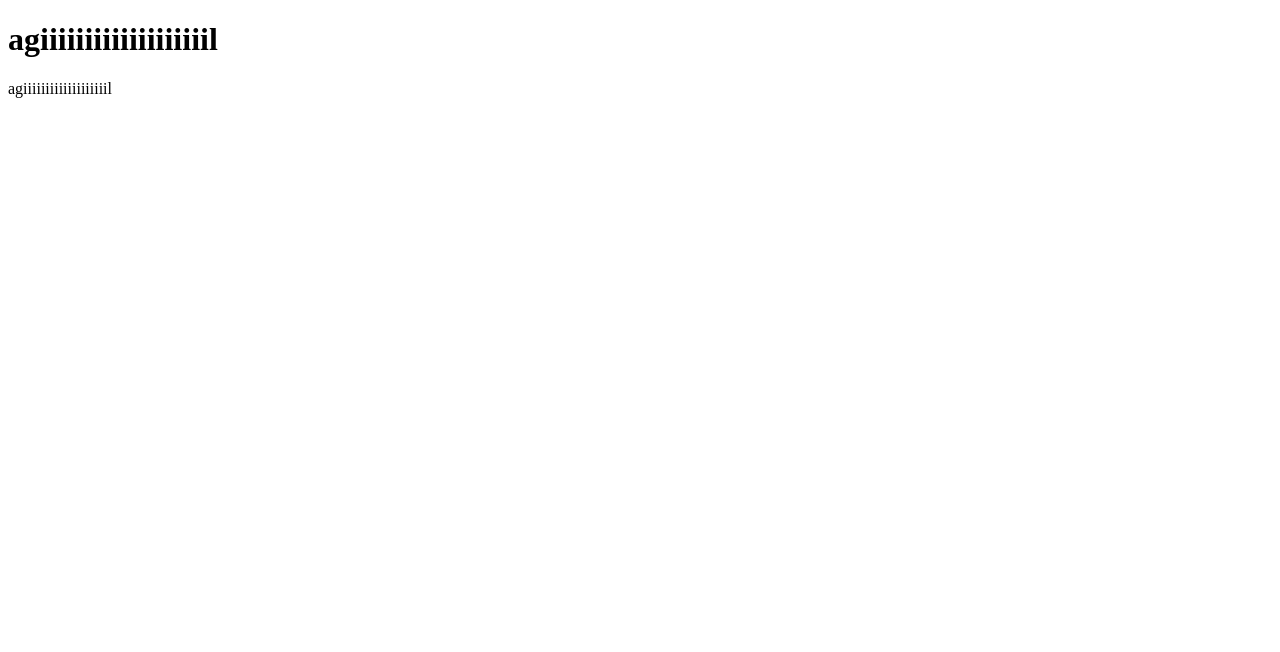
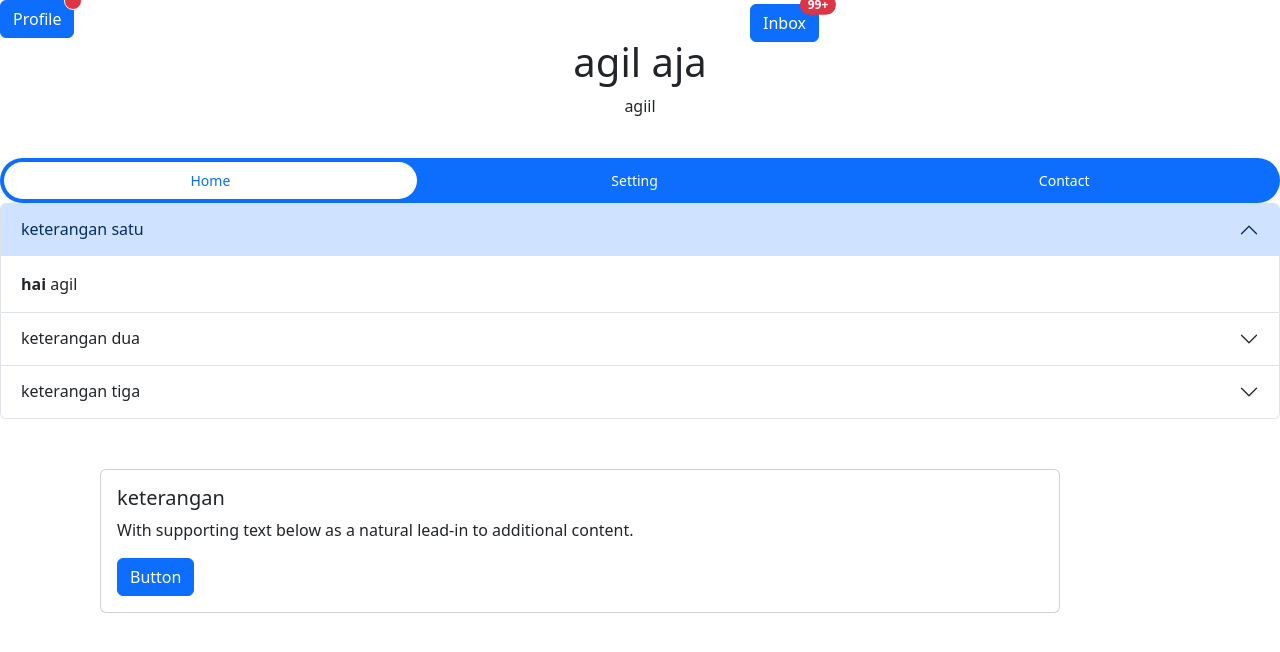
Before and after one commit to Nisfuuu/agil, a plain HTML site: page index.html in a window 1280 px wide. Drawn offline with nearby package versions, Linux system fonts and the light colour scheme.

Commit message:
agilsyahdan

```diff
--- a/index.html
+++ b/index.html
@@ -5,9 +5,76 @@
     <meta http-equiv="X-UA-Compatible" content="IE=edge" />
     <meta name="viewport" content="width=device-width, initial-scale=1.0" />
     <title>Document</title>
+    <link href="https://cdn.jsdelivr.net/npm/bootstrap@5.3.0-alpha3/dist/css/bootstrap.min.css" rel="stylesheet" integrity="sha384-KK94CHFLLe+nY2dmCWGMq91rCGa5gtU4mk92HdvYe+M/SXH301p5ILy+dN9+nJOZ" crossorigin="anonymous" />
+    <link rel="stylesheet" href="style.css" />
   </head>
   <body>
-    <h1>agiiiiiiiiiiiiiiiiiiil</h1>
-    <p>agiiiiiiiiiiiiiiiiiiil</p>
+    <button type="button" class="btn btn-primary position-relative">
+      Profile
+      <span class="position-absolute top-0 start-100 translate-middle p-2 bg-danger border border-light rounded-circle">
+        <span class="visually-hidden">New alerts</span>
+      </span>
+    </button>
+    <h1 class="nama">agil aja</h1>
+    <p class="nama">agiil</p>
+    <button type="button" class="btn btn-primary position-relative button-merah">
+      Inbox
+      <span class="position-absolute top-0 start-100 translate-middle badge rounded-pill bg-danger">
+        99+
+        <span class="visually-hidden">unread messages</span>
+      </span>
+    </button>
+    <ul
+      class="nav nav-pills nav-fill gap-2 p-1 small bg-primary rounded-5 shadow-sm"
+      id="pillNav2"
+      role="tablist"
+      style="--bs-nav-link-color: var(--bs-white); --bs-nav-pills-link-active-color: var(--bs-primary); --bs-nav-pills-link-active-bg: var(--bs-white)"
+    >
+      <li class="nav-item" role="presentation">
+        <button class="nav-link active rounded-5" id="home-tab2" data-bs-toggle="tab" type="button" role="tab" aria-selected="true">Home</button>
+      </li>
+      <li class="nav-item" role="presentation">
+        <button class="nav-link rounded-5" id="profile-tab2" data-bs-toggle="tab" type="button" role="tab" aria-selected="false">Setting</button>
+      </li>
+      <li class="nav-item" role="presentation">
+        <button class="nav-link rounded-5" id="contact-tab2" data-bs-toggle="tab" type="button" role="tab" aria-selected="false">Contact</button>
+      </li>
+    </ul>
+
+    <div class="accordion" id="accordionExample">
+      <div class="accordion-item">
+        <h2 class="accordion-header">
+          <button class="accordion-button" type="button" data-bs-toggle="collapse" data-bs-target="#collapseOne" aria-expanded="true" aria-controls="collapseOne">keterangan satu</button>
+        </h2>
+        <div id="collapseOne" class="accordion-collapse collapse show" data-bs-parent="#accordionExample">
+          <div class="accordion-body"><strong>hai</strong> agil</div>
+        </div>
+      </div>
+      <div class="accordion-item">
+        <h2 class="accordion-header">
+          <button class="accordion-button collapsed" type="button" data-bs-toggle="collapse" data-bs-target="#collapseTwo" aria-expanded="false" aria-controls="collapseTwo">keterangan dua</button>
+        </h2>
+        <div id="collapseTwo" class="accordion-collapse collapse" data-bs-parent="#accordionExample">
+          <div class="accordion-body"><strong>HAI</strong> my name is agilsyahdan</div>
+        </div>
+      </div>
+      <div class="accordion-item">
+        <h2 class="accordion-header">
+          <button class="accordion-button collapsed" type="button" data-bs-toggle="collapse" data-bs-target="#collapseThree" aria-expanded="false" aria-controls="collapseThree">keterangan tiga</button>
+        </h2>
+        <div id="collapseThree" class="accordion-collapse collapse" data-bs-parent="#accordionExample">
+          <div class="accordion-body"><strong>my hobi</strong> playing game</div>
+        </div>
+      </div>
+    </div>
+
+    <div class="card w-75 mb-5 button-biru">
+      <div class="card-body">
+        <h5 class="card-title">keterangan</h5>
+        <p class="card-text">With supporting text below as a natural lead-in to additional content.</p>
+        <a href="#" class="btn btn-primary">Button</a>
+      </div>
+    </div>
+    <script src="https://cdn.jsdelivr.net/npm/bootstrap@5.3.0-alpha3/dist/js/bootstrap.bundle.min.js" integrity="sha384-ENjdO4Dr2bkBIFxQpeoTz1HIcje39Wm4jDKdf19U8gI4ddQ3GYNS7NTKfAdVQSZe" crossorigin="anonymous"></script>
   </body>
 </html>
--- /dev/null
+++ b/style.css
@@ -0,0 +1,13 @@
+.nama {
+  text-align: center;
+}
+.button-biru {
+  margin-bottom: 100px;
+  margin-left: 100px;
+  margin-top: 50px;
+  margin-right: 100px;
+}
+.button-merah {
+  margin-left: 750px;
+  margin-top: -250px;
+}
```
